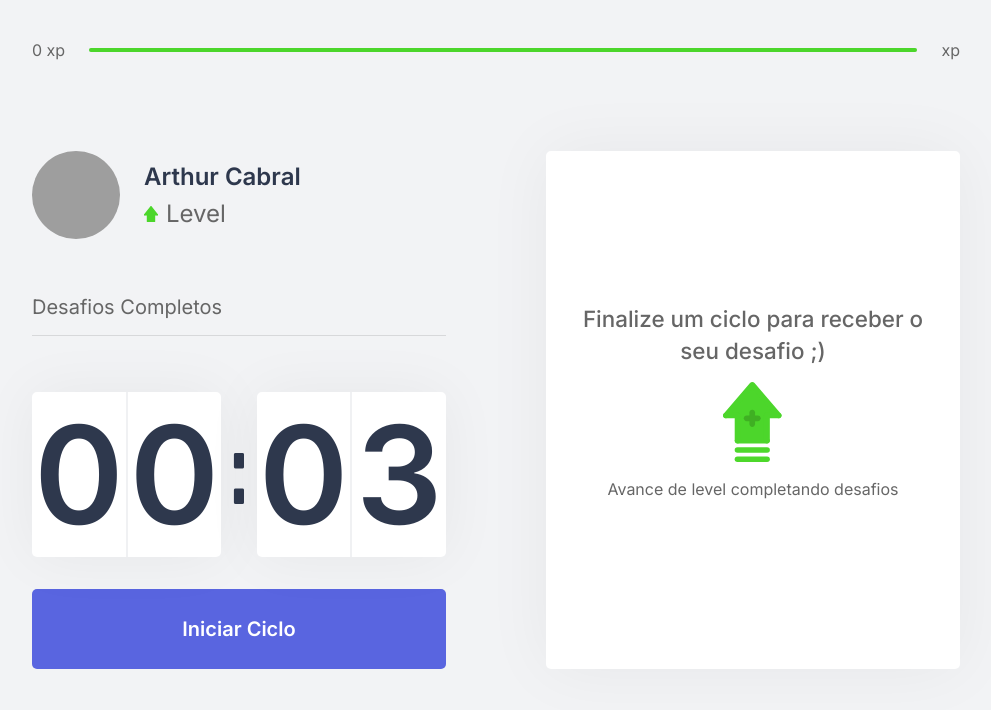
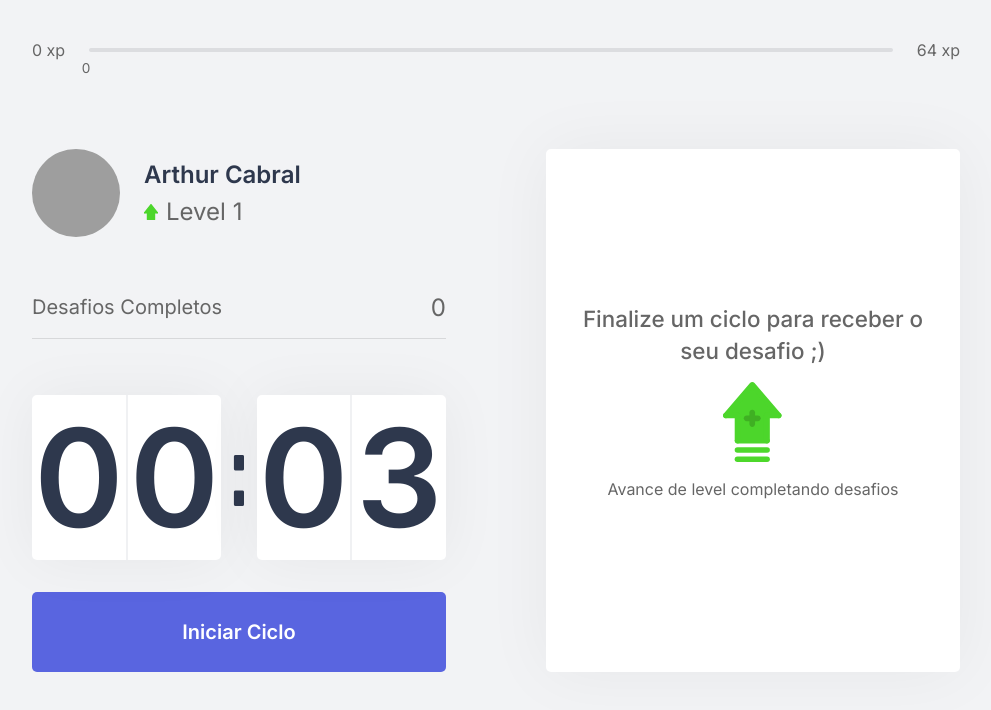
Before and after one commit to Ah-Cabral/NLW, a Next.js app: page / in a window 1280 px wide. Shown: the top 710 px of the page, without its empty margins (144-1135 px from the left). Built offline with nearby package versions, Linux system fonts and the light colour scheme; grey boxes are pictures that could not be loaded.

Commit message:
Exportando getServerSideProps e inserindo ChallengesProvider

```diff
--- a/src/pages/index.tsx
+++ b/src/pages/index.tsx
@@ -1,28 +1,43 @@
 import { CompletedChallenges } from '../components/CompletedChallenges'
+
 import { Countdown } from '../components/Countdown'
+
 import { ExperienceBar } from '../components/ExperienceBar'
+
 import { Profile } from '../components/Profile'
+
+import { GetServerSideProps } from 'next';
 
 import styles from '../styles/components/Home.module.css'
 
 import Head from 'next/head';
 import { ChallengeBox } from '../components/ChallengeBox'
 import { CountdownProvider } from '../contexts/CountdownContext'
+import { ChallengesProvider } from '../contexts/ChallengesContext'
 
-export default function Home() {
+interface Homeprops {
+  level: number,
+  currentExperience: number,
+  challengesCompleted: number
+}
+
+export default function Home(props: Homeprops) {
+
   return (
     //No react não podem-se ter
     //diversos elementos juntos, se esses não estiverem dentro de outro.
     //Nesse caso, o Head e a ExperienceBar
 
     <div className={styles.container}>
-
+      <ChallengesProvider
+        level={props.level}
+        challengesCompleted={props.challengesCompleted}
+        currentExperience={props.currentExperience}>
         <Head>
           <title>Move.it</title>
         </Head>
 
         <ExperienceBar />
-
 
         <CountdownProvider>
           <section>
@@ -41,7 +56,21 @@
 
           </section>
         </CountdownProvider>
+      </ChallengesProvider>
+
     </div>
-
   )
 }
+
+export const getServerSideProps: GetServerSideProps = async (ctx) => {
+
+  const { level, currentExperience, challengesCompleted } = ctx.req.cookies
+
+  return {
+    props: {
+      level: Number(level),
+      currentExperience: Number(currentExperience),
+      challengesCompleted: Number(challengesCompleted)
+    }
+  }
+}
```
Lines whose indentation alone changed are shown as unchanged.
